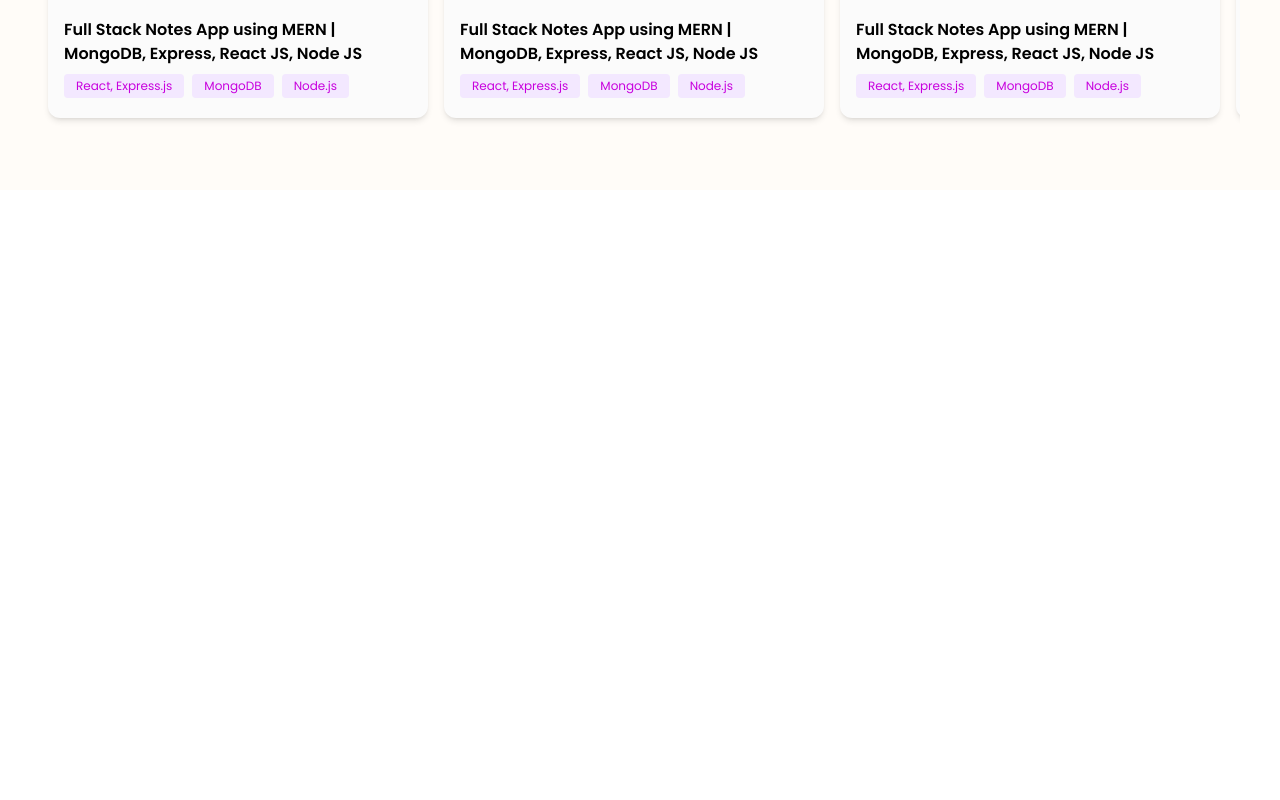
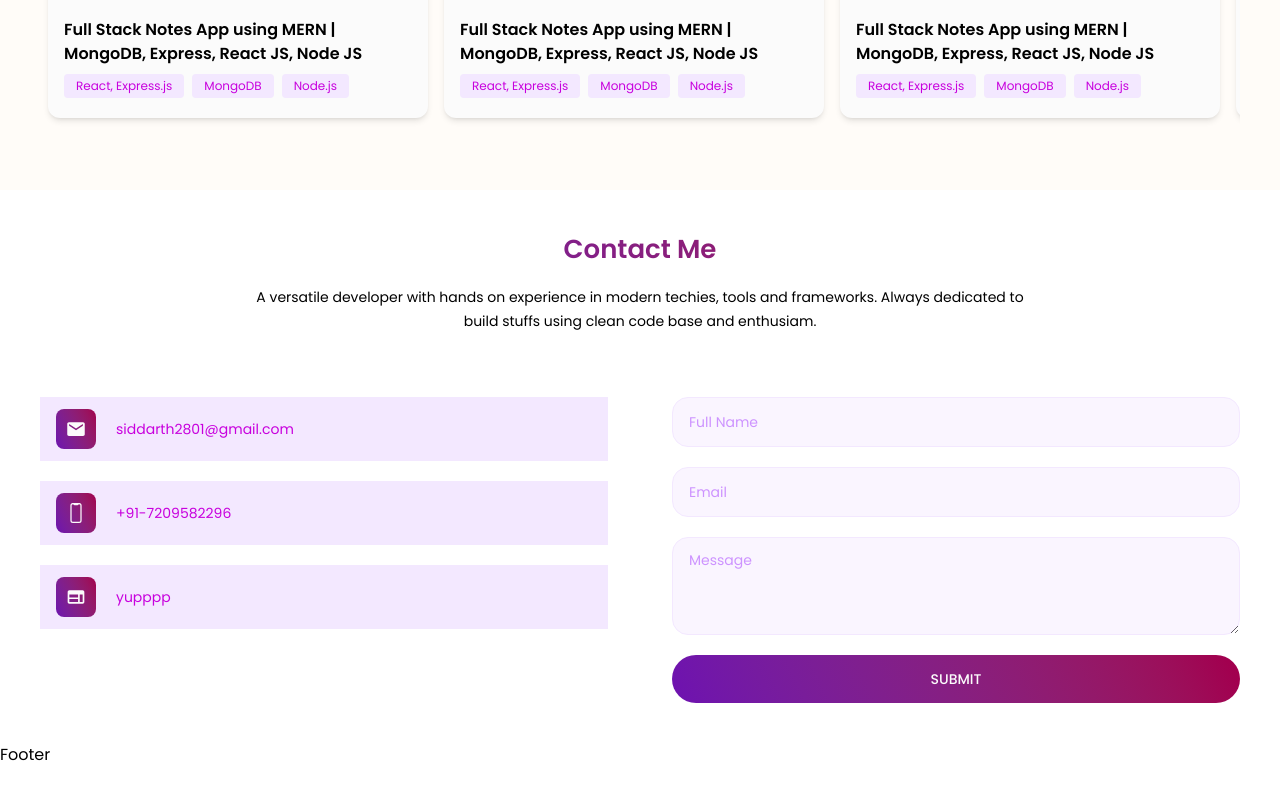
Before and after one commit to Sid-bit28/SiddarthPortfolio, a React (Vite) app: page / in a window 1280 px wide. Shown: the part 2706-3506 px from the top of the page. Before the commit the page ends 3216 px from the top, so only its background shows below. Built offline with nearby package versions, Linux system fonts and the light colour scheme.

Commit message:
Completed Contact me

```diff
--- a/src/App.jsx
+++ b/src/App.jsx
@@ -5,6 +5,8 @@
 import TechnicalProficiency from './sections/TechnicalProficiency';
 import AboutMe from './sections/AboutMe';
 import MyProjects from './components/MyProjects';
+import ContactMe from './sections/ContactMe';
+import Footer from './sections/Footer';
 
 const App = () => {
   return (
@@ -14,6 +16,8 @@
       <TechnicalProficiency />
       <AboutMe />
       <MyProjects />
+      <ContactMe />
+      <Footer />
     </div>
   );
 };
--- /dev/null
+++ b/src/components/ContactInfoCard.jsx
@@ -0,0 +1,15 @@
+import React from 'react';
+
+const ContactInfoCard = ({ icon, text }) => {
+  return (
+    <div className='flex items-center gap-5 bg-purple-100 px-4 py-3 mb-5'>
+      <div className="w-10 h-10 text-xl text-white flex items-center justify-center bg-linear-65 from-purple-800 to-pink-800 rounded-lg">
+        {icon}
+      </div>
+
+      <p className="text-secondary text-xs md:text-sm">{text}</p>
+    </div>
+  );
+};
+
+export default ContactInfoCard;
--- a/src/index.css
+++ b/src/index.css
@@ -53,6 +53,10 @@
   }
 
   .arrow-btn {
-    @apply absolute top-1/2 transform -translate-y-1/2 bg-primary text-white p-2 rounded-full shadow
+    @apply absolute top-1/2 transform -translate-y-1/2 bg-primary text-white p-2 rounded-full shadow;
+  }
+
+  .input-box {
+    @apply bg-purple-50 rounded-2xl border border-purple-100 px-4 py-3 placeholder:text-purple-400/80 placeholder:text-sm mb-5 focus:outline-none focus:border-primary;
   }
 }
--- a/src/sections/ContactMe.jsx
+++ b/src/sections/ContactMe.jsx
@@ -1,7 +1,72 @@
 import React from 'react';
+import { IoMdMail } from 'react-icons/io';
+import { IoPhonePortraitOutline } from 'react-icons/io5';
+import { MdOutlineWeb } from 'react-icons/md';
+
+import { ABOUT_ME } from '../utils/data';
+import ContactInfoCard from '../components/ContactInfoCard';
 
 const ContactMe = () => {
-  return <div>ContactMe</div>;
+  return (
+    <section id="contact">
+      <div className="container mx-auto p-10">
+        <div className="w-full lg:w-[60vw] mx-auto">
+          <h4 className="section-title">Contact Me</h4>
+
+          <p className="text-sm text-center mt-4 leading-6">
+            A versatile developer with hands on experience in modern techies,
+            tools and frameworks. Always dedicated to build stuffs using clean
+            code base and enthusiam.
+          </p>
+        </div>
+
+        <div className="grid grid-cols-1 md:grid-cols-2 md:gap-16 mt-16">
+          <div>
+            <ContactInfoCard icon={<IoMdMail />} text={ABOUT_ME.email} />
+            <ContactInfoCard
+              icon={<IoPhonePortraitOutline />}
+              text={ABOUT_ME.phone}
+            />
+            <ContactInfoCard icon={<MdOutlineWeb />} text={ABOUT_ME.website} />
+          </div>
+          <div>
+            <h5 className="md:hidden text-secondary text-lg font-medium mt-4 pb-5">
+              Contact Form
+            </h5>
+            <form className="flex flex-col">
+              <input
+                type="text"
+                name="fullname"
+                placeholder="Full Name"
+                id=""
+                className="input-box"
+                autocompiler="off"
+              />
+              <input
+                type="text"
+                name="email"
+                placeholder="Email"
+                id=""
+                className="input-box"
+                autocompiler="off"
+              />
+              <textarea
+                type="text"
+                name="message"
+                placeholder="Message"
+                id=""
+                rows={3}
+                className="input-box"
+                autocompiler="off"
+              />
+
+              <button className="action-btn btn-scale-anim">SUBMIT</button>
+            </form>
+          </div>
+        </div>
+      </div>
+    </section>
+  );
 };
 
 export default ContactMe;
```
